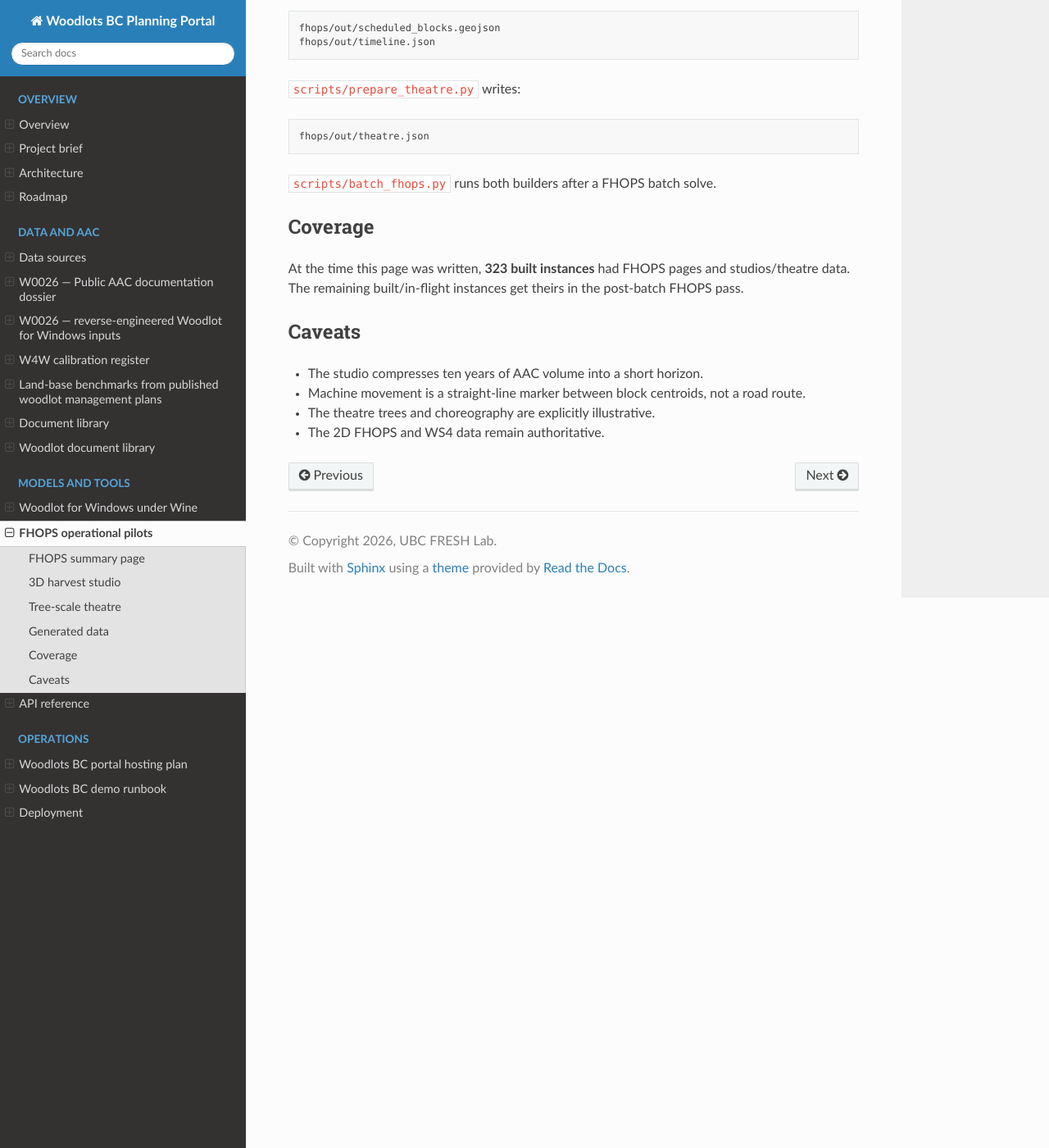
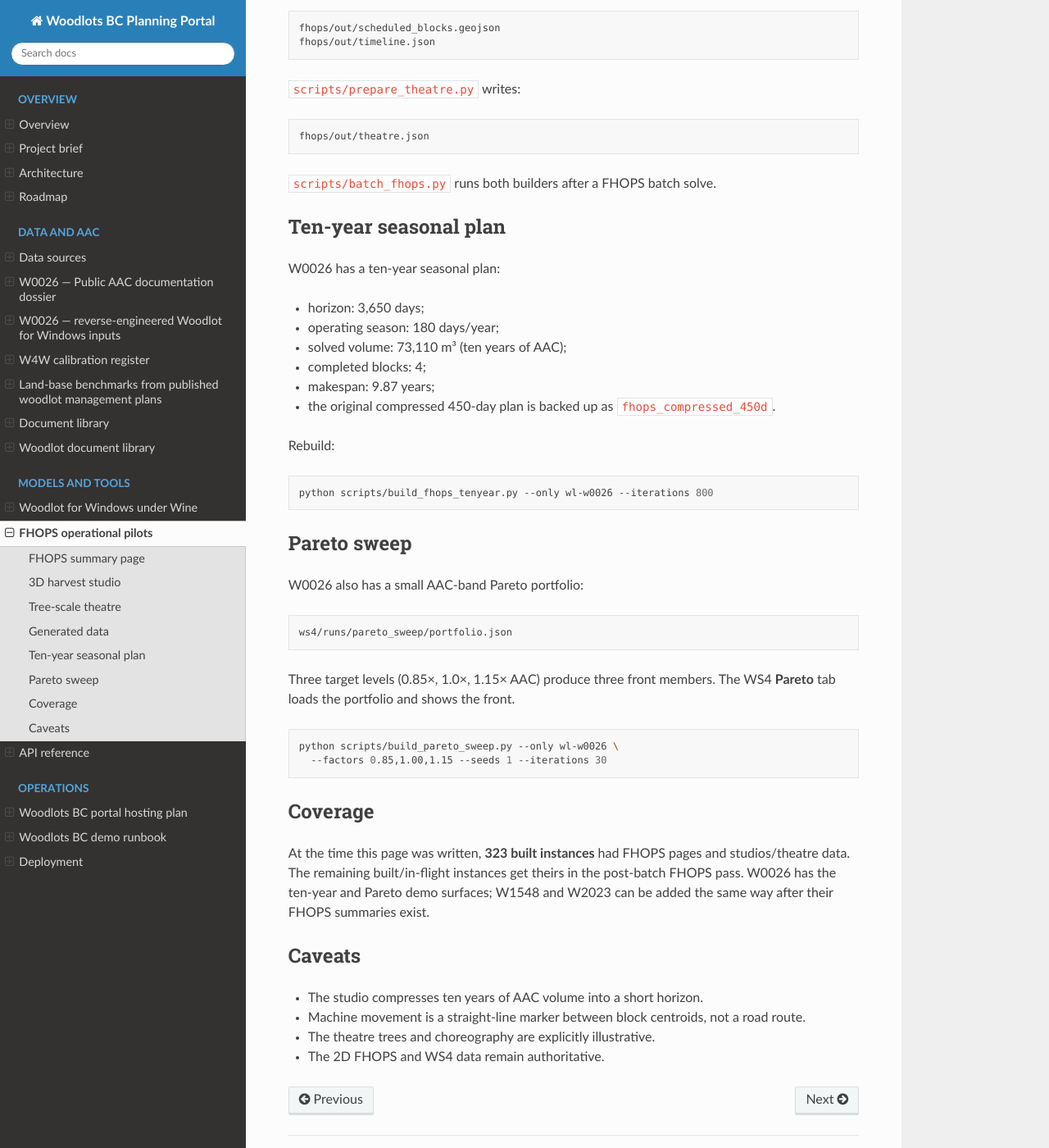
Before and after one commit to UBC-FRESH/fresh-woodlots, a Sphinx documentation site: the page built from docs/FHOPS.md, in a window 1280 px wide and 1400 px high, scrolled down 1359 px. Shown: the whole window at 82% size. Built offline with Sphinx 7.4.7 and the Read the Docs theme 3.1.0, drawn with Linux system fonts in a browser that asks for light colours.

Commit message:
Add ten-year FHOPS and Pareto demo notes

````diff
--- a/docs/FHOPS.md
+++ b/docs/FHOPS.md
@@ -64,11 +64,46 @@ fhops/out/theatre.json
 
 `scripts/batch_fhops.py` runs both builders after a FHOPS batch solve.
 
+## Ten-year seasonal plan
+
+W0026 has a ten-year seasonal plan:
+
+- horizon: 3,650 days;
+- operating season: 180 days/year;
+- solved volume: 73,110 m³ (ten years of AAC);
+- completed blocks: 4;
+- makespan: 9.87 years;
+- the original compressed 450-day plan is backed up as
+  `fhops_compressed_450d`.
+
+Rebuild:
+
+```bash
+python scripts/build_fhops_tenyear.py --only wl-w0026 --iterations 800
+```
+
+## Pareto sweep
+
+W0026 also has a small AAC-band Pareto portfolio:
+
+```text
+ws4/runs/pareto_sweep/portfolio.json
+```
+
+Three target levels (0.85×, 1.0×, 1.15× AAC) produce three front members. The
+WS4 **Pareto** tab loads the portfolio and shows the front.
+
+```bash
+python scripts/build_pareto_sweep.py --only wl-w0026 \
+  --factors 0.85,1.00,1.15 --seeds 1 --iterations 30
+```
+
 ## Coverage
 
 At the time this page was written, **323 built instances** had FHOPS pages and
 studios/theatre data. The remaining built/in-flight instances get theirs in the
-post-batch FHOPS pass.
+post-batch FHOPS pass. W0026 has the ten-year and Pareto demo surfaces; W1548
+and W2023 can be added the same way after their FHOPS summaries exist.
 
 ## Caveats
 
````
Also changed, not shown: 1 other file.
